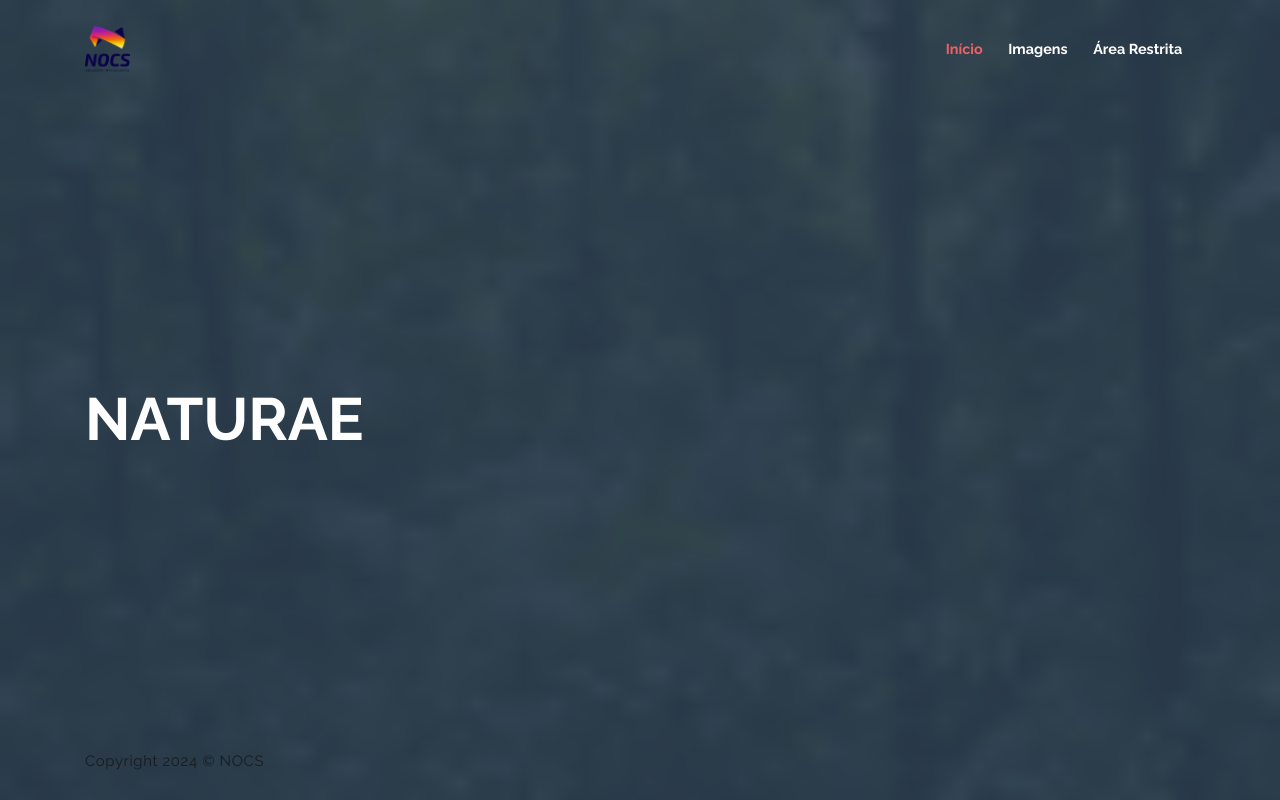
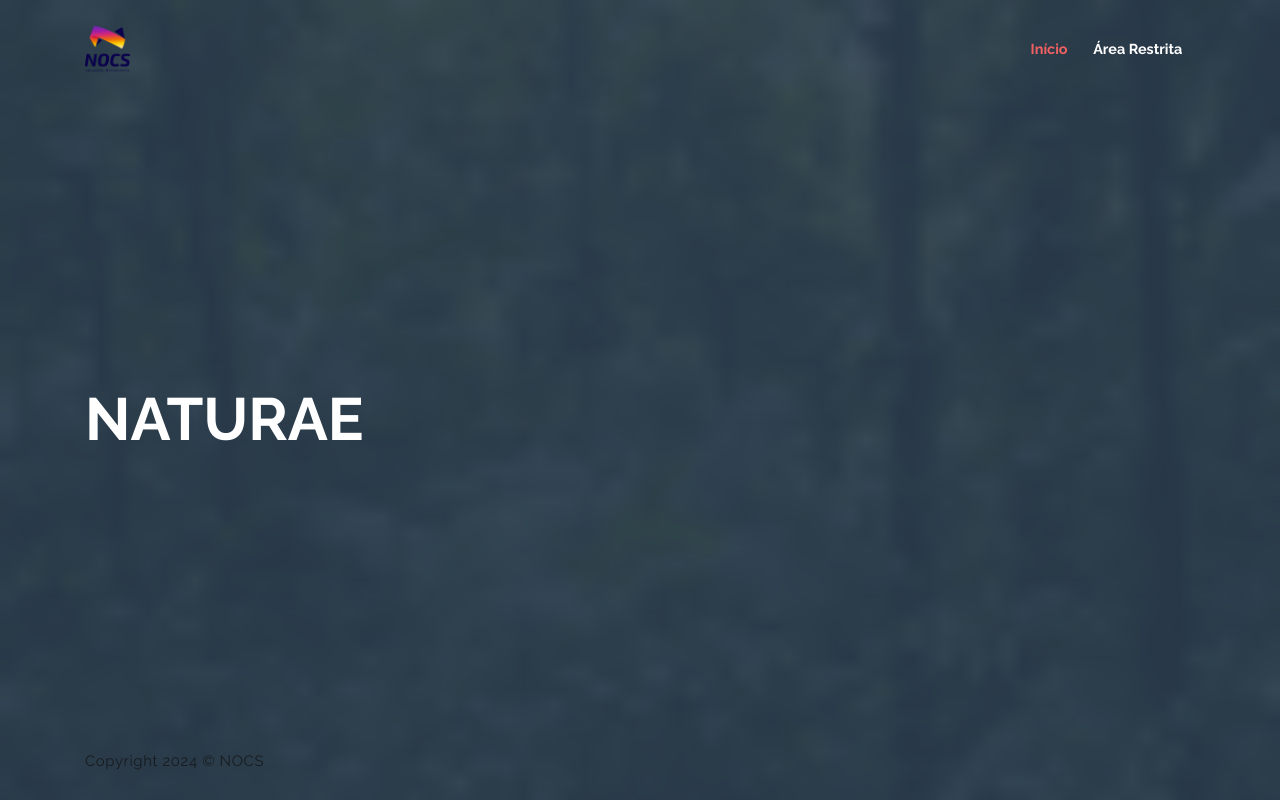
Before and after one commit to F1-Portal/sistem, a Django app: page / in a window 1280 px wide. Run offline with Django 3.2, Linux system fonts and the light colour scheme; some libraries are stand-ins or nearby versions.

Commit message:
#0005 - Retirando dependencias
Excluindo dependencias do menu principal

```diff
--- a/portal_f1/core_pages/templates/site/navigation.html
+++ b/portal_f1/core_pages/templates/site/navigation.html
@@ -13,9 +13,6 @@
                 <li class="nav-item">
                     <a class="nav-link" href="#home">Início</a>
                 </li>
-                <li class="nav-item">
-                    <a class="nav-link" href="{% url 'images_validated_show' %}">Imagens</a>
-                </li>
                 {% if request.user.is_authenticated %}
                 <li class="nav-item">
                     <a class="nav-link" href="{% url 'inicio' %}">Sistema</a>
```
